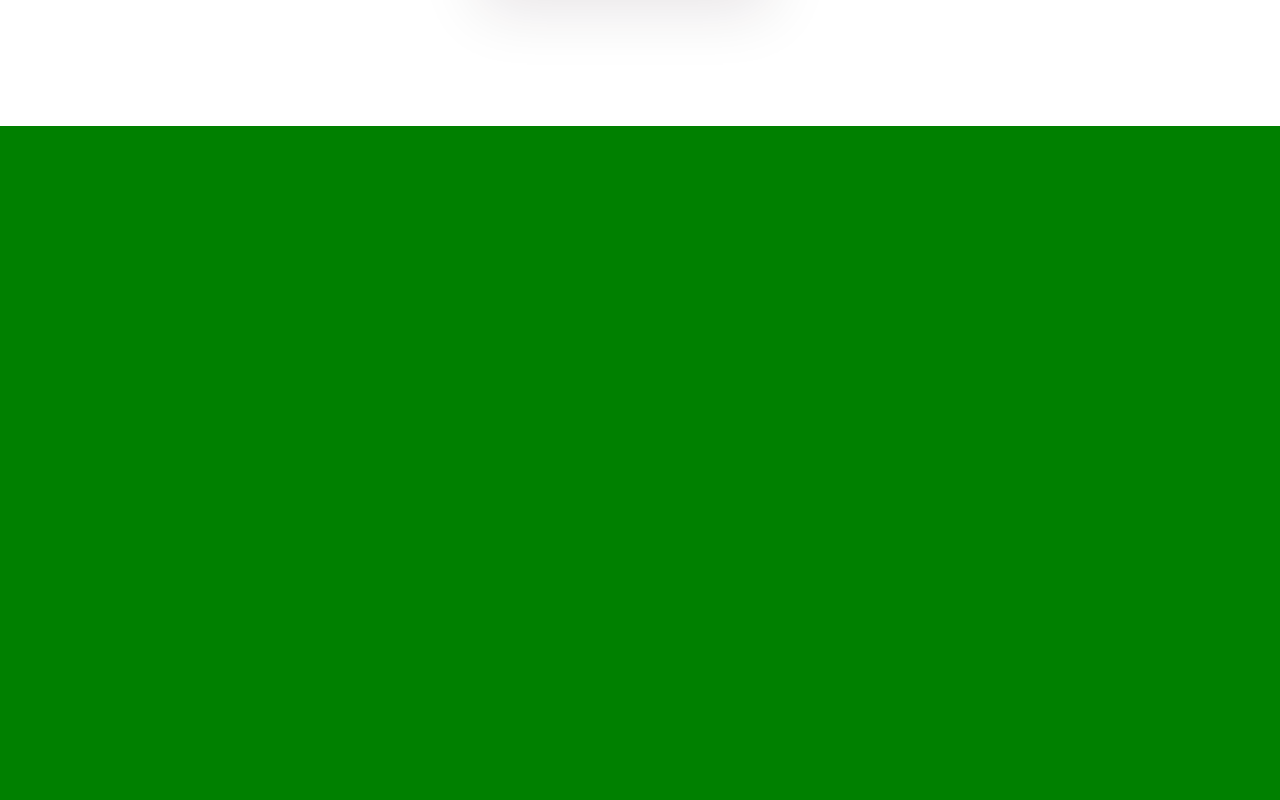
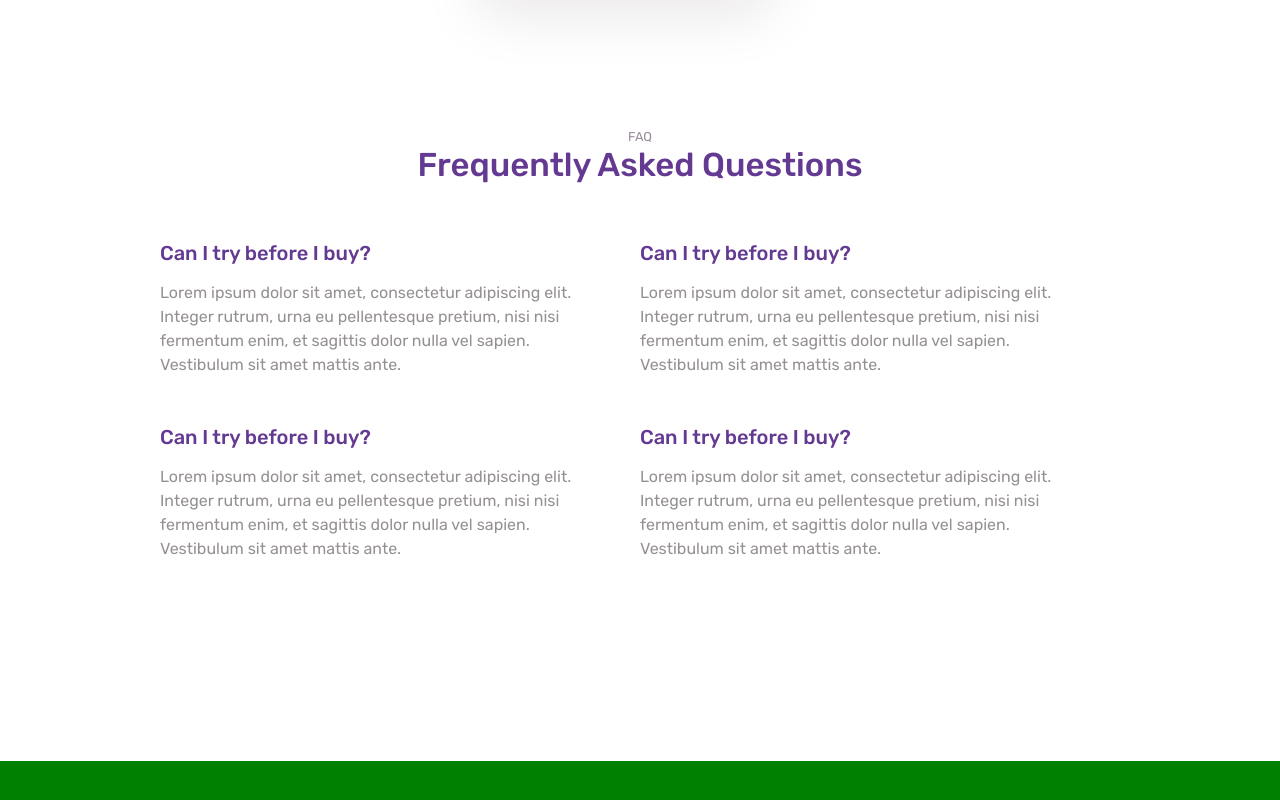
Before and after one commit to Loctary/mob-app-landing, a React (Create React App) app: page / in a window 1280 px wide. Shown: the part 7114-7914 px from the top of the page. Built offline with nearby package versions, Linux system fonts and the light colour scheme.

Commit message:
FAQ section implemented

```diff
--- a/src/App.js
+++ b/src/App.js
@@ -11,6 +11,7 @@ import Steps from './components/Steps/Steps';
 import Testimonials from './components/Testimonials/Testimonials';
 import Gallery from './components/Gallery/Gallery';
 import Pricing from './components/Pricing/Pricing';
+import FAQ from './components/FAQ/FAQ';
 // styled components
 import { Wrapper } from './styles';
 
@@ -46,6 +47,7 @@ class App extends React.Component {
         <Testimonials />
         <Gallery />
         <Pricing />
+        <FAQ />
         <div style={{ height: 1000, background: 'green' }} />
       </Wrapper>
     );
--- /dev/null
+++ b/src/components/FAQ/FAQ.js
@@ -0,0 +1,42 @@
+import React, { Fragment } from 'react';
+// styled components
+import { Container, SectionTitle, H3, Small } from '../../styles';
+import { Section, H4, P, Row, Column } from './styles';
+
+const FAQCard = () => {
+  return (
+    <Fragment>
+      <H4>Can I try before I buy?</H4>
+      <P>
+        Lorem ipsum dolor sit amet, consectetur adipiscing elit. Integer rutrum, urna eu pellentesque pretium, nisi nisi
+        fermentum enim, et sagittis dolor nulla vel sapien. Vestibulum sit amet mattis ante.
+      </P>
+    </Fragment>
+  );
+};
+
+const FAQ = () => {
+  return (
+    <Section>
+      <Container>
+        <SectionTitle>
+          <Small>FAQ</Small>
+          <H3>Frequently Asked Questions</H3>
+          <Row>
+            <Column>
+              <FAQCard />
+              <FAQCard />
+            </Column>
+            <Column>
+              <FAQCard />
+              <FAQCard />
+            </Column>
+          </Row>
+        </SectionTitle>
+        <Row />
+      </Container>
+    </Section>
+  );
+};
+
+export default FAQ;
--- /dev/null
+++ b/src/components/FAQ/styles.js
@@ -0,0 +1,43 @@
+import styled from 'styled-components';
+import {
+  H4 as H4Original,
+  P as POriginal,
+  Row as RowOriginal,
+  Column as ColumnOriginal,
+  Section as SectionOriginal,
+} from '../../styles';
+
+export const H4 = styled(H4Original)`
+  text-align: start;
+  margin-bottom: 1rem;
+`;
+
+export const P = styled(POriginal)`
+  text-align: start;
+  margin-bottom: 3rem;
+`;
+
+export const Row = styled(RowOriginal)`
+  display: flex;
+  flex-wrap: wrap;
+  padding-top: 1.5rem;
+`;
+export const Column = styled(ColumnOriginal)`
+  box-sizing: border-box;
+  display: flex;
+  flex-direction: column;
+  flex: 0 0 50%;
+  max-width: 50%;
+  @media (min-width: 768px) {
+    flex: 0 0 50%;
+    max-width: 50%;
+  }
+  @media (max-width: 768px) {
+    flex: 0 0 100%;
+    max-width: 100%;
+  }
+`;
+
+export const Section = styled(SectionOriginal)`
+  padding-top: 0;
+`;
```
